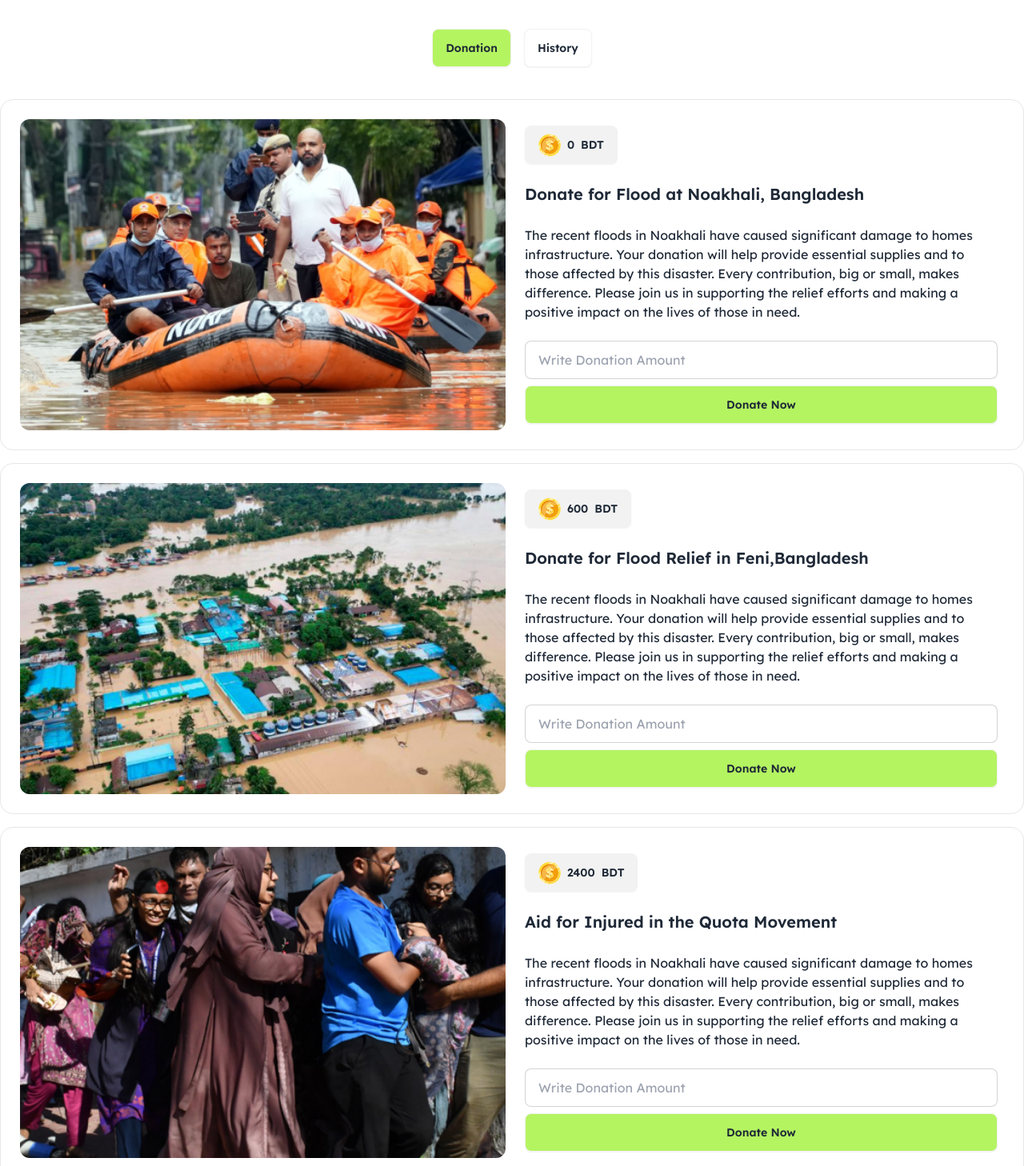
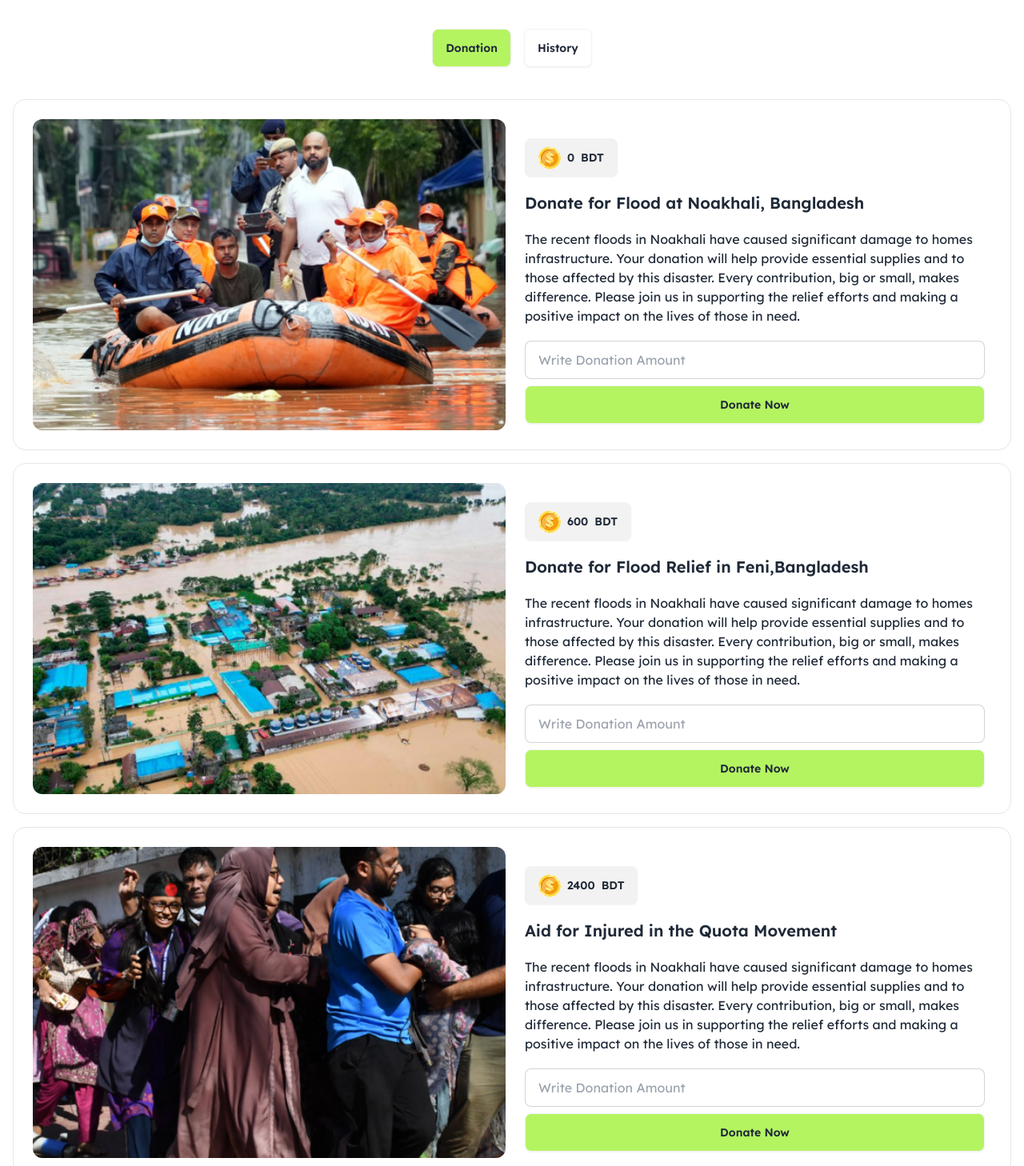
Before and after one commit to SagarKarmoker/donation-bangladesh, a plain HTML site: page index.html in a window 1280 px wide. Shown: the part 120-1578 px from the top of the page at 80% size. Drawn offline with nearby package versions, Linux system fonts and the light colour scheme.

Commit message:
Mobile responsive [only image is left]

```diff
--- a/index.html
+++ b/index.html
@@ -24,7 +24,7 @@
 <body class="lexend-regular">
     <header class=" bg-[#f9f7f3]">
         <nav class="flex sticky justify-between container mx-auto p-5 items-center">
-            <button class="btn px-8 bg-primary-color hover:bg-primary-color"><a href="./blog.html">Blog</a></button>
+            <button class="hidden lg:block btn px-8 bg-primary-color hover:bg-primary-color"><a href="./blog.html">Blog</a></button>
             <div class="flex w-fit items-center space-x-3">
                 <a href="./index.html">
                     <img class="w-12 h-12" src="assets/logo.png" alt="Donate Bangladesh">
@@ -48,14 +48,14 @@
             <!-- donation button -->
             <div id="donation-div" class="space-y-4">
                 <!-- donation card -->
-                <div class="card lg:card-side bg-base-100 border p-6 gap-x-4">
+                <div class="card lg:card-side bg-base-100 border p-6 gap-x-4 m-4 space-y-4">
                     <div class="w-1/2">
-                        <figure class="h-[389px] object-fill overflow-clip rounded-xl">
+                        <figure class="lg:h-[389px] object-fill overflow-clip rounded-xl">
                             <!-- class="w-[552px] h-[389px]" -->
-                            <img src="assets/noakhali.png" alt="">
+                            <img class="" src="assets/noakhali.png" alt="">
                         </figure>
                     </div>
-                    <div class="p-2 w-1/2 flex flex-col justify-between">
+                    <div class="lg:p-2 lg:w-1/2 flex flex-col justify-between space-y-4">
                         <div>
                             <button class="btn">
                                 <img src="assets/coin.png" alt="">
@@ -76,14 +76,14 @@
                     </div>
                 </div>
                 <!-- donation card -->
-                <div class="card lg:card-side bg-base-100 border p-6 gap-x-4">
+                <div class="card lg:card-side bg-base-100 border p-6 gap-x-4 m-4 space-y-4">
                     <div class="w-1/2">
-                        <figure class="h-[389px] object-fill overflow-clip rounded-xl">
+                        <figure class="lg:h-[389px] object-fill overflow-clip rounded-xl">
                             <!-- class="w-[552px] h-[389px]" -->
                             <img src="assets/feni.png" alt="">
                         </figure>
                     </div>
-                    <div class="p-2 w-1/2 flex flex-col justify-between">
+                    <div class="lg:p-2 lg:w-1/2 flex flex-col justify-between space-y-4">
                         <div>
                             <button class="btn">
                                 <img src="assets/coin.png" alt="">
@@ -104,14 +104,14 @@
                     </div>
                 </div>
                 <!-- donation card -->
-                <div class="card lg:card-side bg-base-100 border p-6 gap-x-4">
+                <div class="card lg:card-side bg-base-100 border p-6 gap-x-4 m-4 space-y-4">
                     <div class="w-1/2">
-                        <figure class="h-[389px] object-fill overflow-clip rounded-xl">
+                        <figure class="lg:h-[389px] object-fill overflow-clip rounded-xl">
                             <!-- class="w-[552px] h-[389px]" -->
                             <img src="assets/quota-protest.png" alt="">
                         </figure>
                     </div>
-                    <div class="p-2 w-1/2 flex flex-col justify-between">
+                    <div class="lg:p-2 lg:w-1/2 flex flex-col justify-between space-y-4">
                         <div>
                             <button class="btn">
                                 <img src="assets/coin.png" alt="">
--- a/js/index.js
+++ b/js/index.js
@@ -99,7 +99,7 @@ function createHistory(amount, event, place) {
     const currentTime = new Date();
     const txDiv = document.createElement("div");
     txDiv.innerHTML = `
-    <div class="card lg:card-side bg-base-100 border p-6 gap-x-4">
+    <div class="card lg:card-side bg-base-100 border p-6 gap-x-4 m-4">
         <div class="flex flex-col gap-y-3">
             <p class="font-bold">${amount} Taka is Donated for ${event} at ${place}</p>
             <p>Date : ${currentTime.toString()}</p>
```
Also changed, not shown: blog.html (+2 -2 lines).
